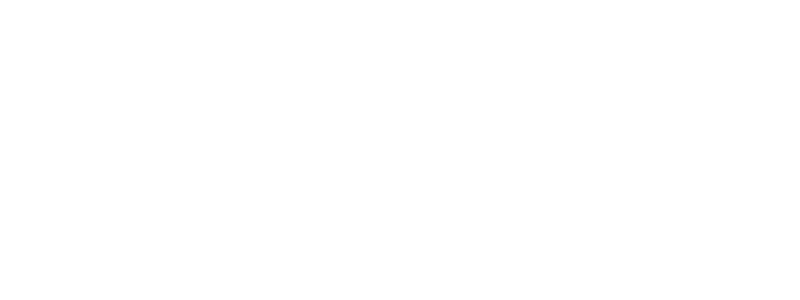
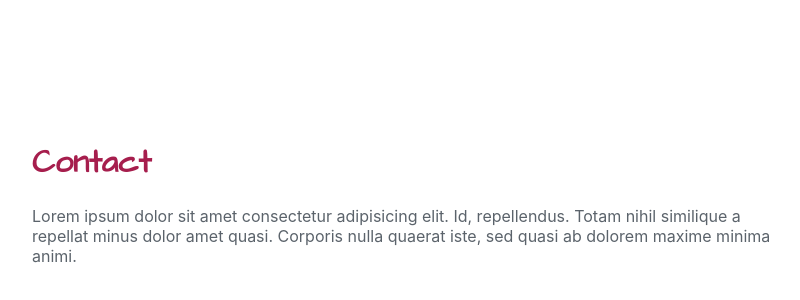
Before and after one commit to jamesncox/portfolio-v2, a React (Create React App) app: page / in a window 1280 px wide. Shown: the part 3087-3387 px from the top of the page, without its empty margins (224-1024 px from the left). Before the commit the page ends 3211 px from the top, so only its background shows below. Built offline with nearby package versions, Linux system fonts and the light colour scheme.

Commit message:
Create Contact.js and import to App.js

```diff
--- a/src/App.js
+++ b/src/App.js
@@ -5,6 +5,7 @@
 import About from './components/about/About'
 import Projects from './components/projects/Projects'
 import Blog from './components/blog/Blog'
+import Contact from './components/contact/Contact'
 
 import Header from './components/layout/Header'
 
@@ -15,6 +16,7 @@
       <About />
       <Projects />
       <Blog />
+      <Contact />
     </div>
   );
 }
--- /dev/null
+++ b/src/components/contact/Contact.js
@@ -0,0 +1,13 @@
+import React from 'react'
+
+function Contact() {
+
+    return (
+        <div id="contact" className="practice-scroll">
+          <h1 className="selected-menu">Contact</h1>
+          Lorem ipsum dolor sit amet consectetur adipisicing elit. Id, repellendus. Totam nihil similique a repellat minus dolor amet quasi. Corporis nulla quaerat iste, sed quasi ab dolorem maxime minima animi.
+        </div>
+    )
+}
+
+export default Contact
```
